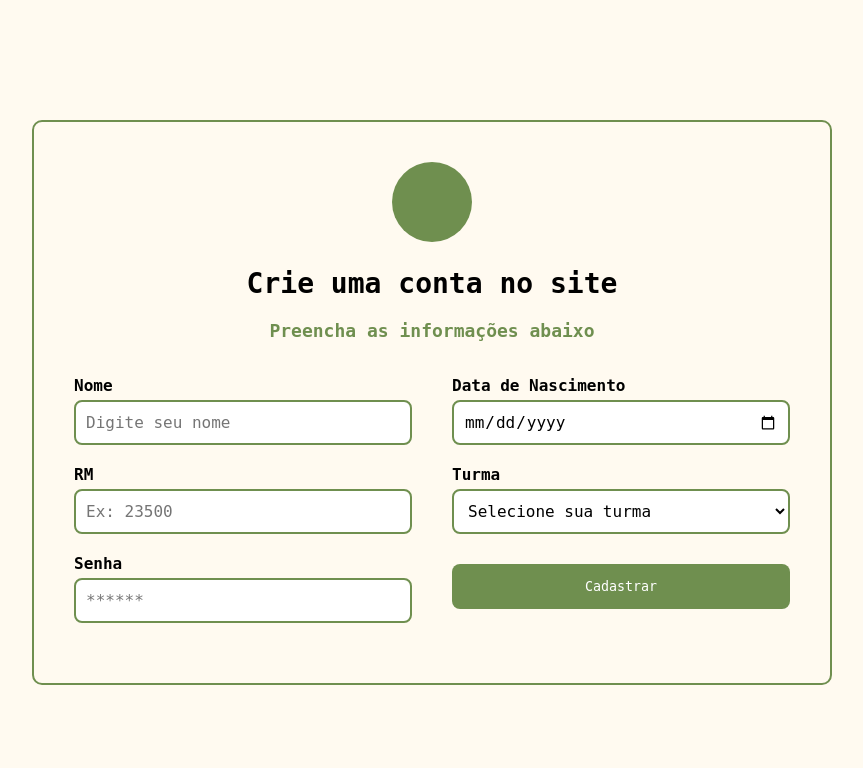
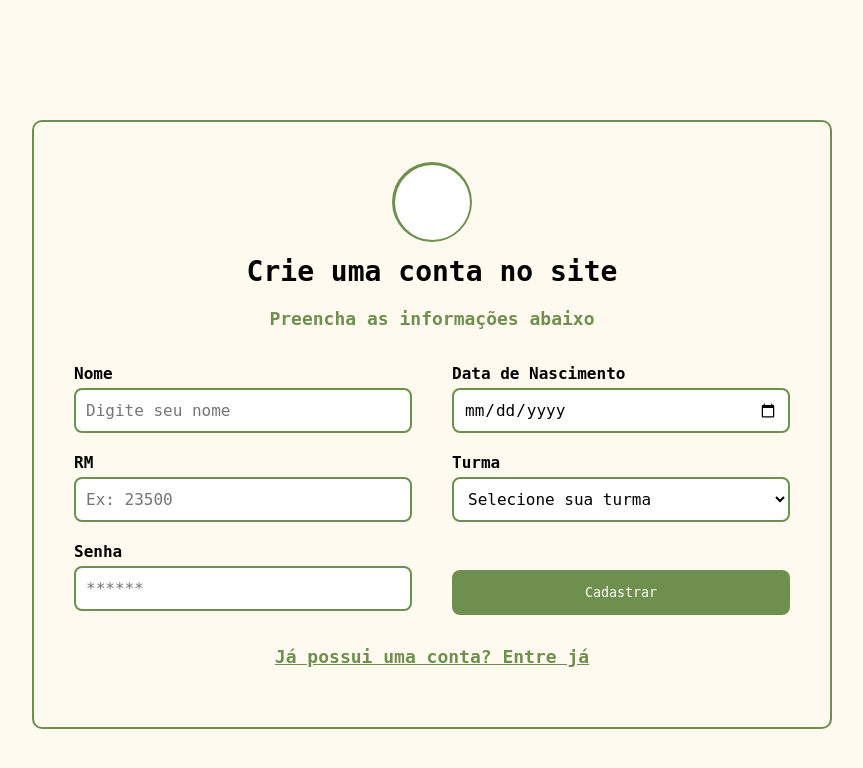
Before and after one commit to purrsPoint/PW-III, a PHP site: page /pages/signin.html in a window 1280 px wide. Shown: the top 768 px of the page, without its empty margins (208-1071 px from the left). Run offline with PHP 8.4, Linux system fonts and the light colour scheme; some web fonts are replaced.

Commit message:
more updates in sign in page and some small fixes on a lot of things

```diff
--- a/Inter/css/style.css
+++ b/Inter/css/style.css
@@ -175,12 +175,21 @@ a {
         right: auto;
         width: 80px;
         height: 80px;
-    margin-bottom: 10px;
+        z-index: 1;
+    }
+    .signin #mini{
+        position: relative;
+        right: auto;
+        z-index: 2;
+        width: 75px;
+        height: 75px;
+        background-color: rgb(255, 255, 255);
+        margin-top: -92px;
     }
 
     .signin h2 { font-size: 28px; margin-bottom: 5px; }
     .signin h4 { font-size: 18px; color: var(--verde-escuro); margin-bottom: 20px; }
-
+    .signin #link{ cursor: pointer; text-decoration: underline;}
     .signin form {
         display: flex;
         flex-direction: row;
@@ -225,5 +234,6 @@ a {
         background: var(--verde-escuro);
         color: white; border: none;
         border-radius: 8px;
+        transform: translateY(40%);
         cursor: pointer;
     }
--- a/Inter/pages/signin.html
+++ b/Inter/pages/signin.html
@@ -12,6 +12,7 @@
     <div class="content">
         <div class="banner">
             <div class="image-holder"></div>
+            <div class="image-holder" id="mini"></div>
             <h2>Crie uma conta no site</h2>
             <h4>Preencha as informações abaixo</h4>
 
@@ -45,6 +46,8 @@
                     <button type="submit">Cadastrar</button>
                 </div>
             </form>
+            <h4 id="link"><a href=""></a>Já possui uma conta? Entre já</h4>
+
         </div>
     </div>
 
```
Lines whose indentation alone changed are shown as unchanged.
